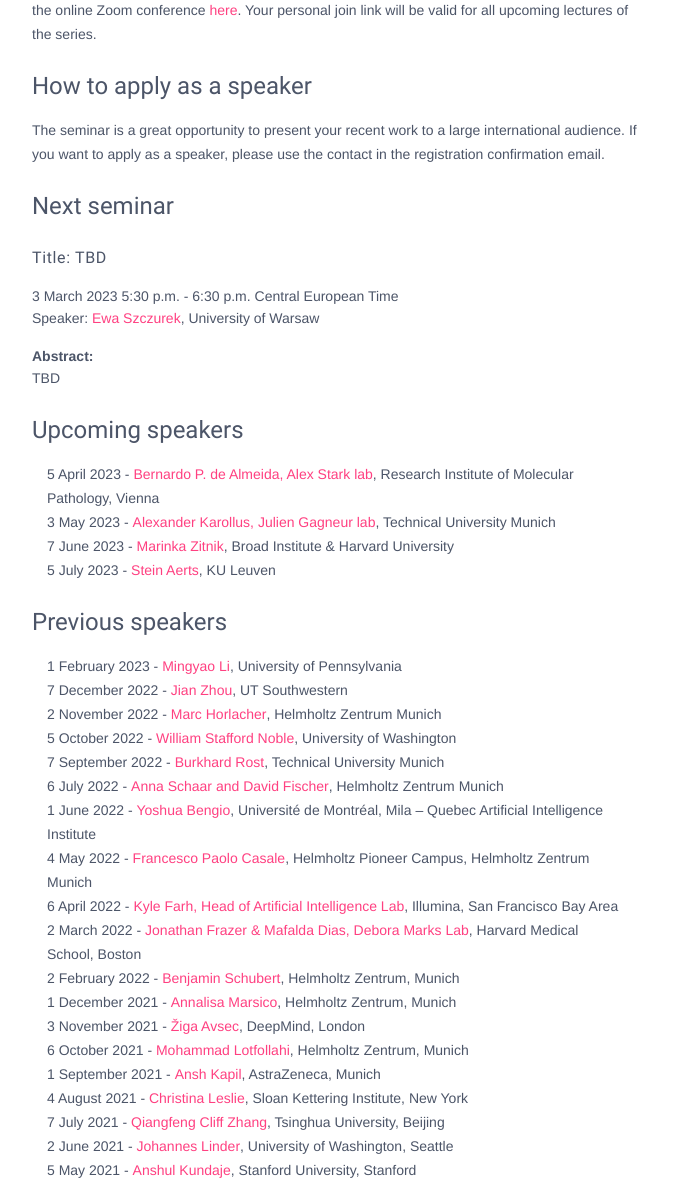
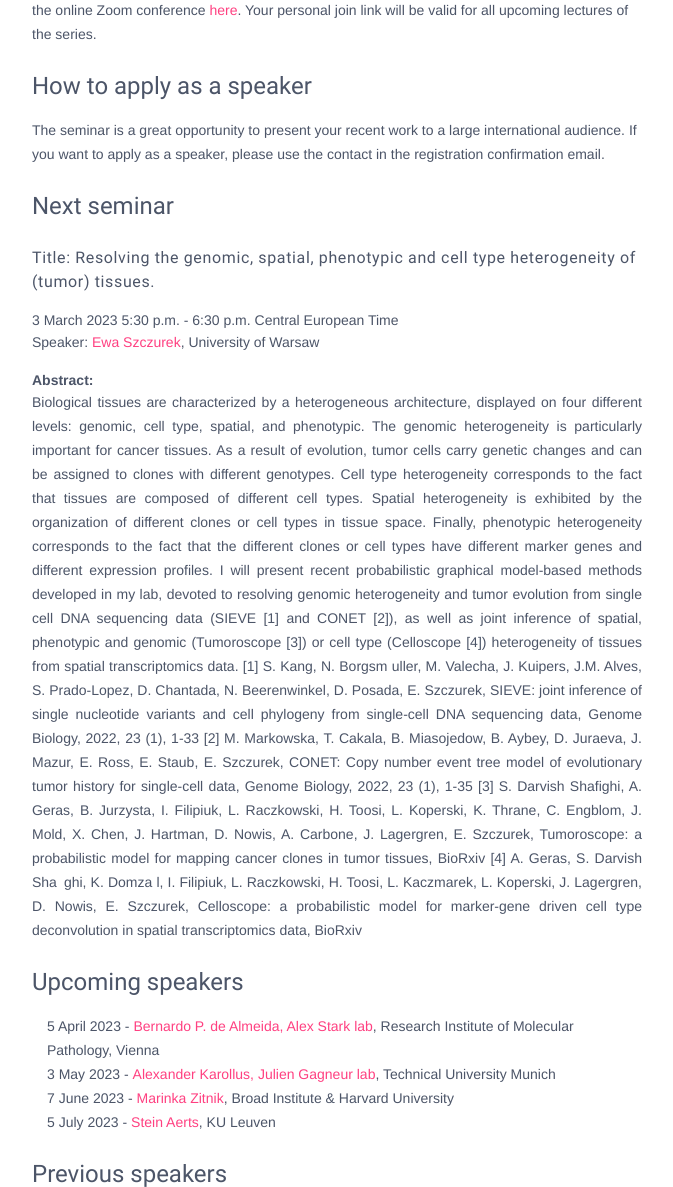
Before and after one commit to kipoi/website, a Flask app: page /seminar/ in a window 1280 px wide. Shown: the part 360-1547 px from the top of the page, without its empty margins (303-976 px from the left). Run offline with Flask 2, Linux system fonts and the light colour scheme; some libraries are stand-ins or nearby versions.

Commit message:
Update seminar page

```diff
--- a/app/models/templates/models/seminar.html
+++ b/app/models/templates/models/seminar.html
@@ -31,11 +31,23 @@
         <p>The seminar is a great opportunity to present your recent work to a large international audience.
             If you want to apply as a speaker, please use the contact in the registration confirmation email.</p>
         <h4>Next seminar</h4>
-        <h6> Title: TBD </h6> 3 March 2023 5:30 p.m. - 6:30 p.m. Central European Time
+        <h6> Title: Resolving the genomic, spatial, phenotypic and cell type heterogeneity of (tumor) tissues. </h6> 3 March 2023 5:30 p.m. - 6:30 p.m. Central European Time
         <p>Speaker: <strong><a href="https://www.mimuw.edu.pl/~szczurek/">Ewa Szczurek</a></strong>, University of Warsaw</p>
         <strong>Abstract:</strong>
         <p align="justify">
-            TBD
+            Biological tissues are characterized by a heterogeneous architecture, displayed on four different levels: genomic, cell type, spatial, and phenotypic. The genomic heterogeneity is particularly important for cancer tissues. As a result of evolution,  tumor cells carry genetic changes and can be assigned to clones with different genotypes. Cell type heterogeneity corresponds to the fact that tissues are composed of different cell types. Spatial heterogeneity  is exhibited by the organization of different clones or cell types in tissue space. Finally, phenotypic heterogeneity corresponds to the fact that the different clones or cell types have different marker genes and different expression profiles.
+I will present recent probabilistic graphical model-based methods developed in my lab, devoted to resolving genomic heterogeneity and tumor evolution from single cell DNA sequencing data (SIEVE [1] and CONET [2]), as well as joint inference of spatial, phenotypic and genomic (Tumoroscope [3]) or cell type (Celloscope [4]) heterogeneity of tissues from spatial transcriptomics data.
+
+[1] S. Kang, N. Borgsm uller, M. Valecha, J. Kuipers, J.M. Alves, S. Prado-Lopez, D. Chantada, N. Beerenwinkel, D. Posada, E. Szczurek, SIEVE: joint inference of single nucleotide variants and cell phylogeny from single-cell DNA sequencing data, Genome Biology, 2022, 23 (1), 1-33
+
+[2] M. Markowska, T. Cakala, B. Miasojedow, B. Aybey, D. Juraeva, J. Mazur, E. Ross, E. Staub, E. Szczurek, CONET: Copy number event tree model of evolutionary tumor
+
+history for single-cell data, Genome Biology, 2022, 23 (1), 1-35
+
+[3] S. Darvish Shafighi, A. Geras, B. Jurzysta, I. Filipiuk, L. Raczkowski, H. Toosi, L. Koperski, K. Thrane, C. Engblom, J. Mold, X. Chen, J. Hartman, D. Nowis, A. Carbone, J. Lagergren, E. Szczurek, Tumoroscope: a probabilistic model for mapping cancer clones in tumor tissues, BioRxiv
+
+[4] A. Geras, S. Darvish Sha ghi, K. Domza l, I. Filipiuk, L. Raczkowski, H. Toosi, L. Kaczmarek, L. Koperski, J. Lagergren, D. Nowis, E. Szczurek,
+Celloscope: a probabilistic model for marker-gene driven cell type deconvolution in spatial transcriptomics data, BioRxiv
         </p>
 
         <h4>Upcoming speakers</h4>
```
